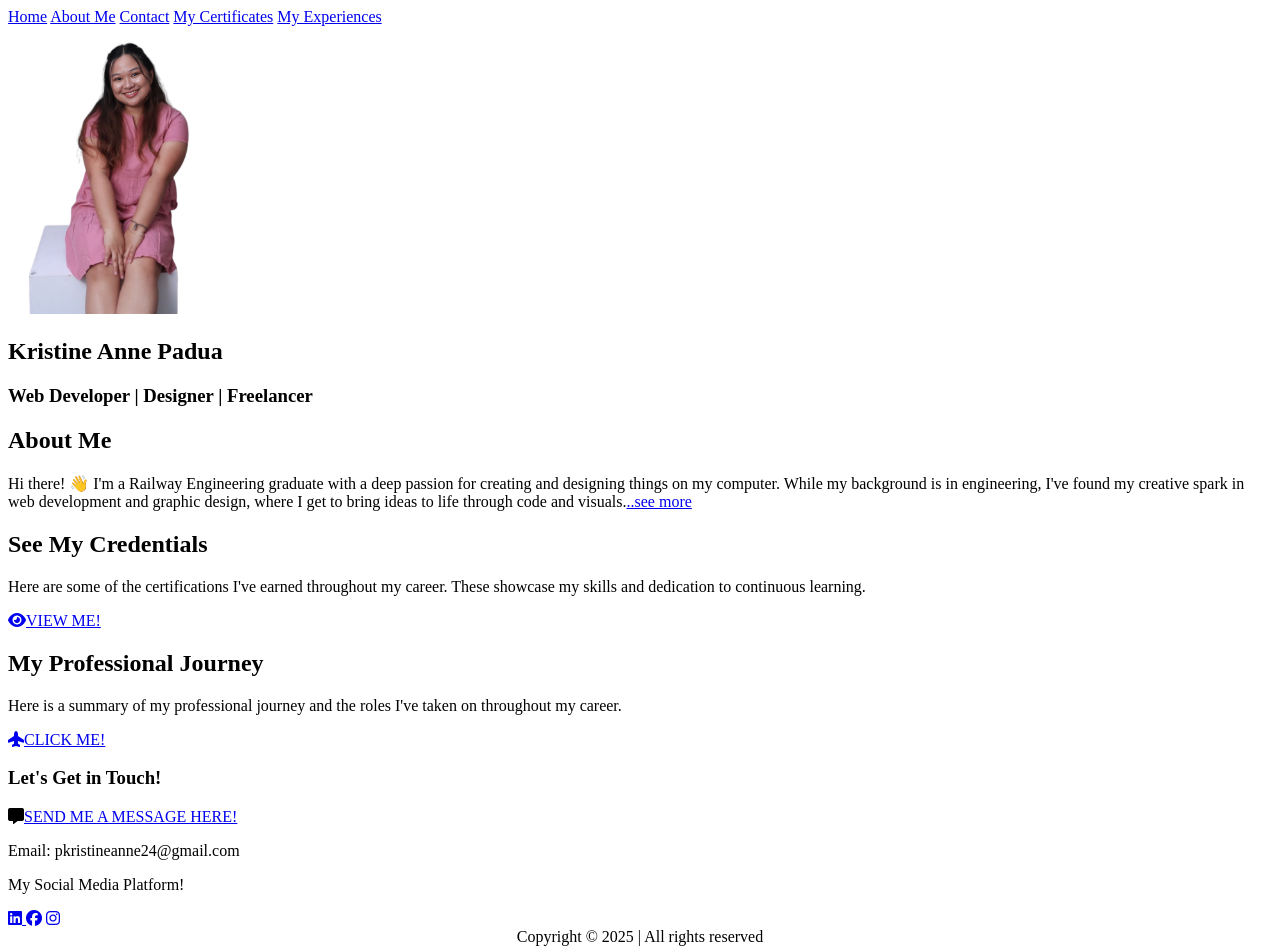
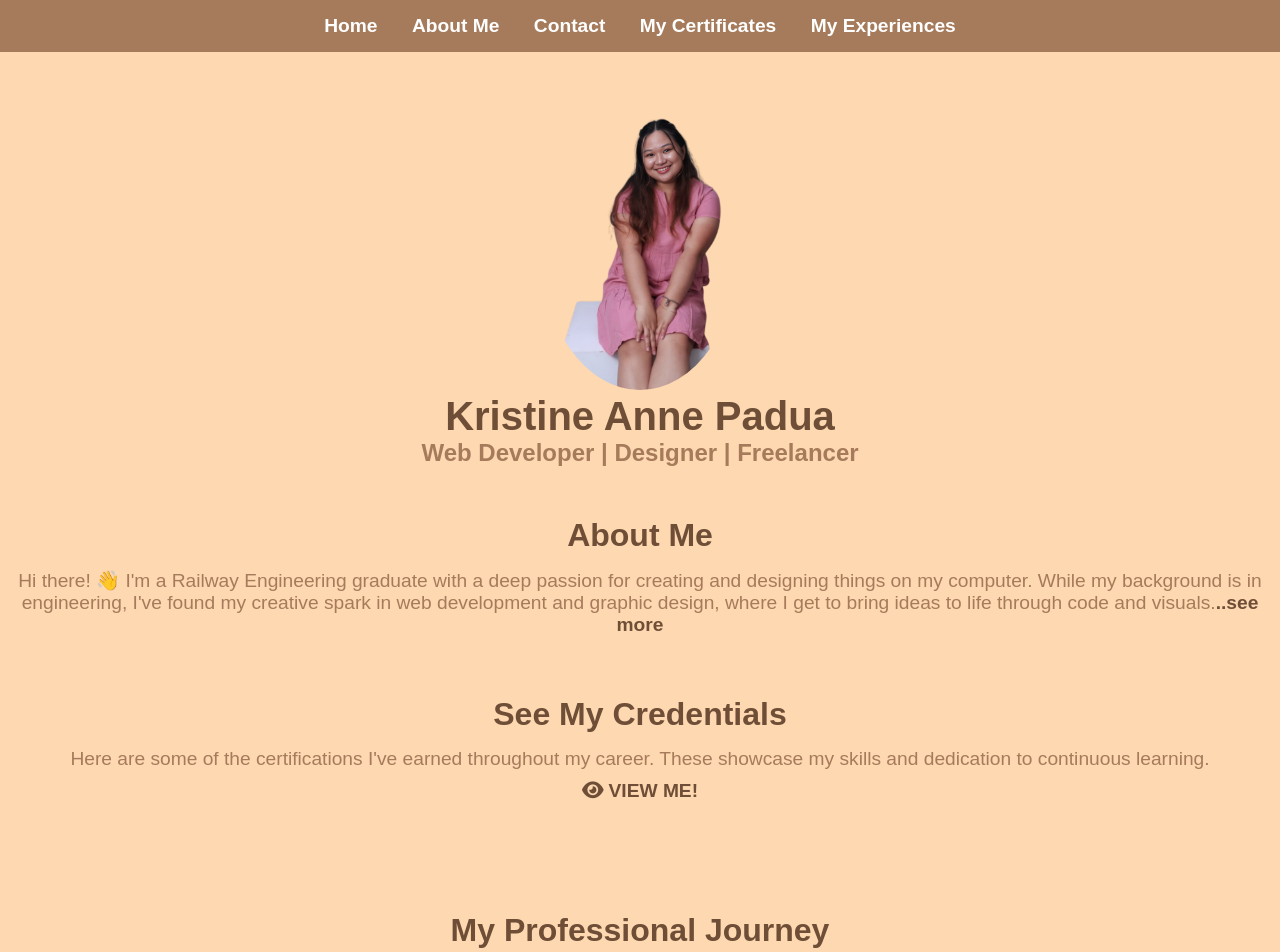
Before and after one commit to pkristineanne/PERSONAL-PORTFOLIO, a plain HTML site: page 1-index.html in a window 1280 px wide. Shown: the top 952 px of the page. Drawn offline with Linux system fonts and the light colour scheme.

Commit message:
Personal-Portfolio Update

```diff
--- a/1-index.html
+++ b/1-index.html
@@ -5,6 +5,7 @@
     <meta name="viewport" content="width=device-width, initial-scale=1.0" />
     <script src="https://kit.fontawesome.com/3de9cc6430.js" crossorigin="anonymous"></script>
     <title>Portfolio Landing Page</title>
+    <link rel="stylesheet" href="./index.css">
   </head>
   <body>
     <header>
@@ -15,7 +16,6 @@
         <a href="./5-experience.html">My Experiences</a>
     </header>
     <section>
-    <div>
       <img
         src="./images/Profile Picture.png"
         alt="Profile Picture"
@@ -23,7 +23,6 @@
       />
       <h1>Kristine Anne Padua</h1>
       <h3>Web Developer | Designer | Freelancer</h3>
-    </div>
     </section>
     <div>
         <h2>About Me</h2>
@@ -45,7 +44,6 @@
       </div>
     </section>
 
-
     <footer>
         <div>
             <h3>Let's Get in Touch!</h3>
--- /dev/null
+++ b/index.css
@@ -0,0 +1,119 @@
+/* General Styles */
+* {
+    margin: 0;
+    padding: 0;
+    box-sizing: border-box;
+    font-family: 'Poppins', sans-serif;
+}
+
+body {
+    background-color: #FED8B1;
+    color: #ffff;
+}
+
+header {
+    background: #A67B5B;
+    color: #FED8B1;
+    padding: 15px;
+    text-align: center;
+}
+
+header a {
+    color: #ffff;
+    text-decoration: none;
+    margin: 0 15px;
+    font-weight: bold;
+    font-size: 1.2em;
+    transition: 0.3s;
+}
+
+header a:hover {
+    color: #A67B5B;
+}
+
+section {
+    padding: 50px;
+    text-align: center;
+}
+
+h1 {
+    font-size: 2.5em;
+    color:  #6F4E37;
+}
+
+h2 {
+    font-size: 2em;
+    margin-bottom: 15px;
+    color: #6F4E37;
+    text-align: center;
+}
+
+h3 {
+    font-size: 1.5em;
+    color: #A67B5B;
+}
+
+
+/* div {
+    margin-bottom: 30px;
+    background: #ECB176;
+    padding: 20px;
+    border-radius: 15px;
+    box-shadow: 0px 4px 8px rgba(0, 0, 0, 0.1);
+} */
+
+img {
+    border-radius: 50%;
+    /* border: 5px solid #e91e63; */
+}
+
+p {
+    font-size: 1.2em;
+    margin: 10px 0;
+    color: #A67B5B;
+    text-align: center;
+}
+
+a {
+    text-decoration: none;
+    color: #6F4E37;
+    font-weight: bold;
+    transition: 0.3s;
+}
+
+a:hover {
+    color: #A67B5B;
+}
+
+/* About Me Centering */
+div:nth-child(2) {
+    max-width: 800px;
+    margin: 0 auto;
+    text-align: center;
+}
+
+/* Buttons */
+a i {
+    margin-right: 5px;
+}
+
+/* Footer */
+footer {
+    /* background: #A67B5B; */
+    color: #fff;
+    text-align: center;
+    padding: 20px;
+    margin-top: 30px;
+    /* border-top: 5px solid #e91e63; */
+}
+
+footer a {
+    color:#6F4E37;
+    margin: 0 10px;
+    font-size: 1.5em;
+    transition: 0.3s;
+}
+
+footer a:hover {
+    color: #fff;
+}
```
Also changed, not shown: 2-about.html (+33 -0 lines), 3-contact.html (+46 -33 lines), 4-certificates.html (+42 -9 lines), 5-experience.html (+52 -15 lines).
